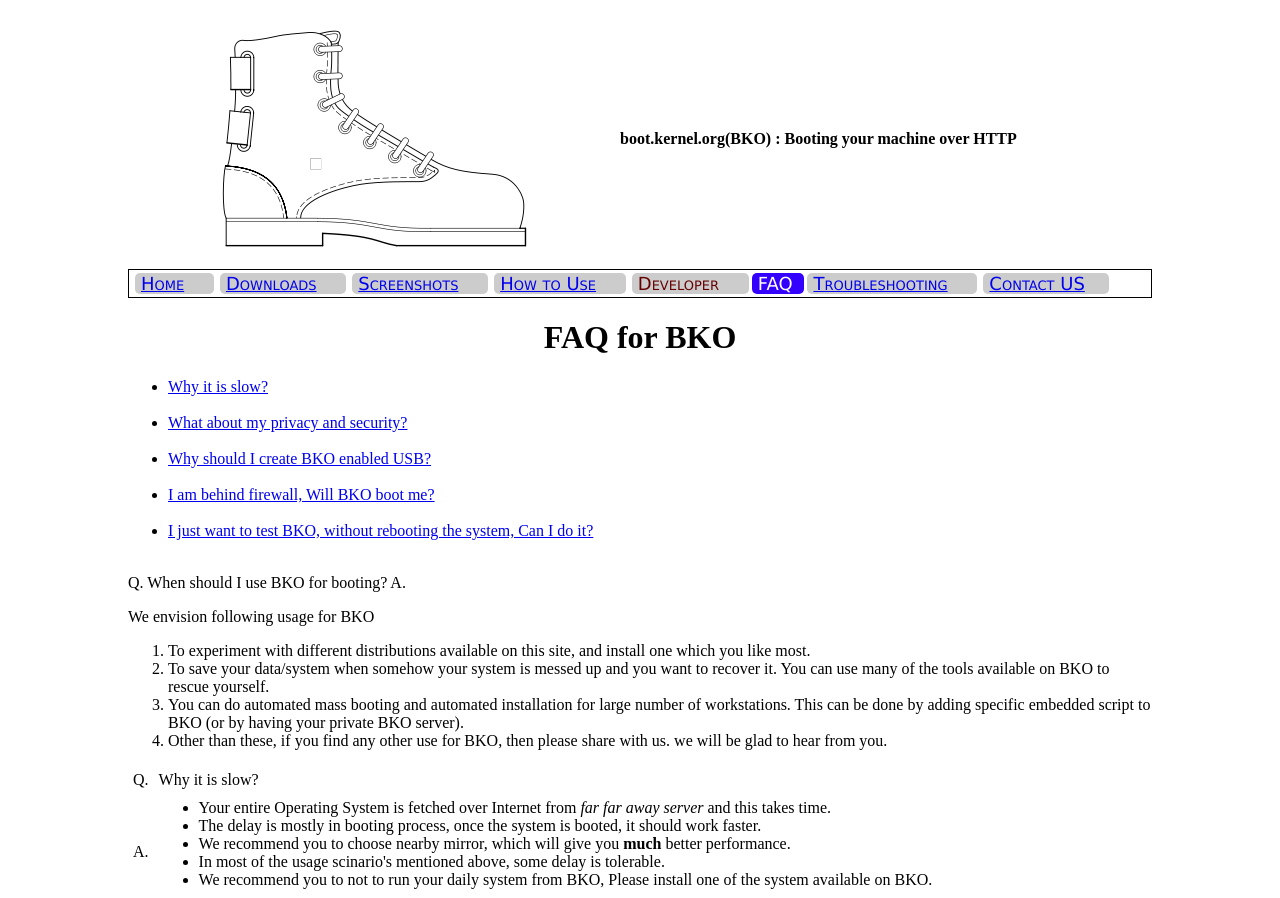
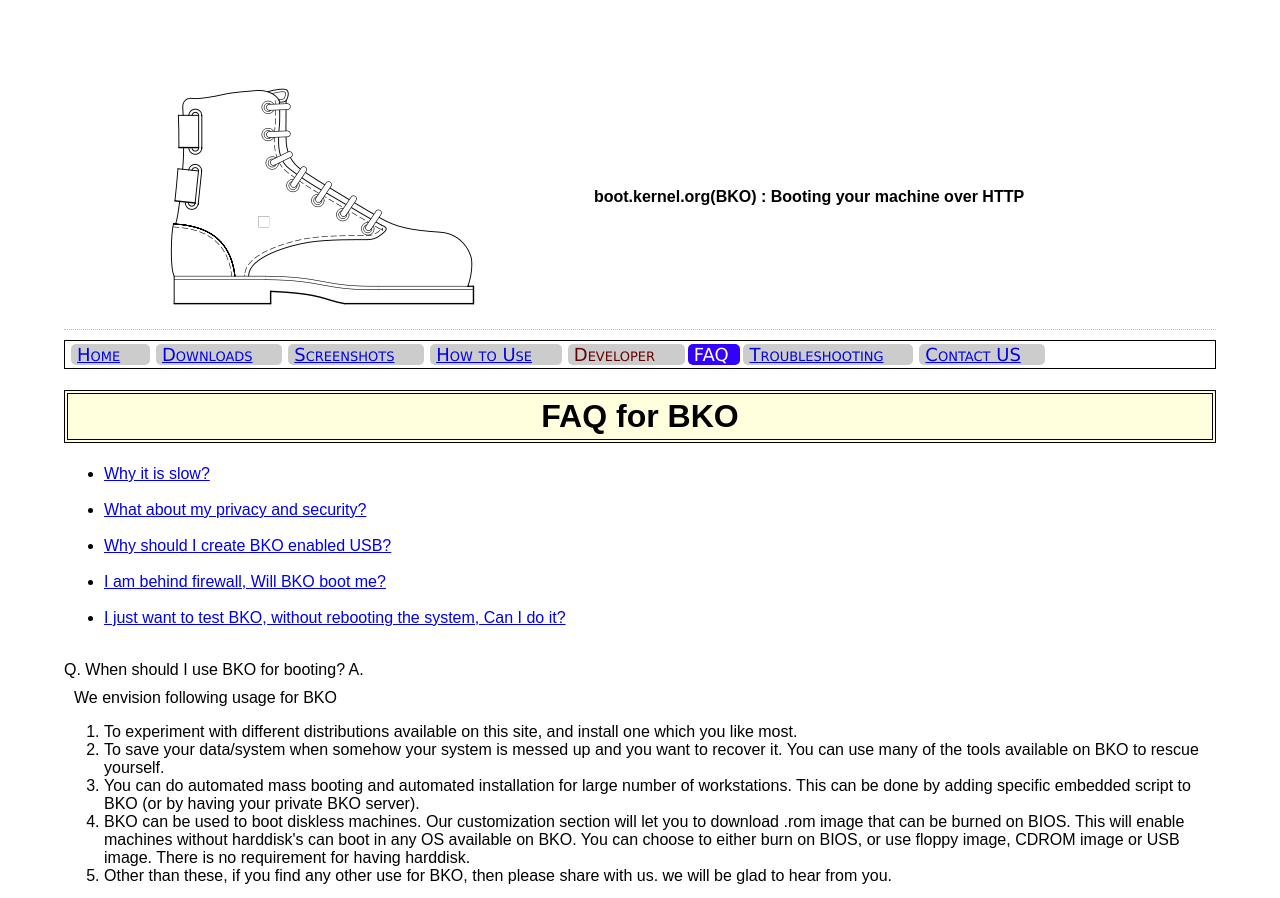
Before and after one commit to nyov/bko, a plain HTML site: page faq.html in a window 1280 px wide. Shown: the top 898 px of the page. Drawn offline with Linux system fonts and the light colour scheme.

Commit message:
Modified BKOStylesteet.css to support faq properly

```diff
--- a/BKOStylesteet.css
+++ b/BKOStylesteet.css
@@ -1,9 +1,4 @@
 
-	body {
-  		margin-left: 10%; margin-right: 10%;
-  		color: black; background: white;
-
-	}
 
 
    download3 {
@@ -111,3 +106,33 @@
       clear: both;
       text-align: center;
     }
+
+	body{margin:5%;padding:0px;background:#fff;color:#000;font-family:Sans-Serif;}
+	h1{padding:4px;text-align:center;border:4px double #000;background:#ffd;}
+	h2{padding:4px;border:1px solid #888;background:#ffd;}
+	table{border:0;margin-left:auto;margin-right:auto;margin-bottom:10px;}
+	th{background:#bbd;padding:2px;}
+	td{padding:2px;border-bottom:1px dotted #bbd;}
+	img{border:0;vertical-align: middle;}
+	blockquote{font-weight:bold;font-size:80%;}
+	.headtext{color:#889;text-align:center;}
+	#directory{text-align:center;margin-left:auto;margin-right:auto;}
+	#bandwidth{color:#889;text-align:center;font-size:75%;}
+	.bandwidth{color:#889;text-align:center;font-size:75%;}
+	#news{color:#003;}
+	#sponsors{text-align:center;margin-left:auto;margin-right:auto;}
+	#trademark{font-size:75%;text-align:center;}
+	#versions{text-align:center;}
+	.kver{text-align:center;color:#004;font-size:90%;}
+	.pvkey{color:#400;font-size:66%;}
+	p{margin:10px;}
+	.qbox{padding:4px;border:1px solid #888;background:#ffd;text-align:left;}
+	.question{text-align:center;font-size:50px;vertical-align:top;font-weight:bold;padding-right:5px;}
+	.answer{padding-left:7px;text-align:center;float:left;font-size:50px;vertical-align:top;font-weight:bold;padding-right:5px;}
+	td.qmrk{padding:0px;border-bottom:0px;vertical-align:top;}
+	td.amrk{padding:0px;border-bottom:0px;vertical-align:top;}
+	td.qtd{padding:0px;border-bottom:0px;}
+	td.atd{padding:0px;border-bottom:0px;}
+	.qtable{border:0;margin-left:5px;}
+	.atable{border:0;margin-left:5px;}
+	.responsible{font-size:smaller;color:#889;text-align:center;}
--- a/faq.html
+++ b/faq.html
@@ -87,6 +87,18 @@
 	  This can be done by adding specific embedded script to BKO (or by having your private BKO server).
 
 	</li>
+
+      <li>
+
+      	BKO can be used to boot diskless machines. Our customization section will let you to download <italic>.rom</italic> image
+
+      	that can be burned on BIOS. This will enable machines without harddisk's can boot in any OS available on BKO.
+
+      	You can choose to either burn on BIOS, or use floppy image, CDROM image or USB image.  There is
+
+      	no requirement for having harddisk.
+
+      </li>
 
 	<li>
 
```
Also changed, not shown: faq/questions.txt, 1 other file.
